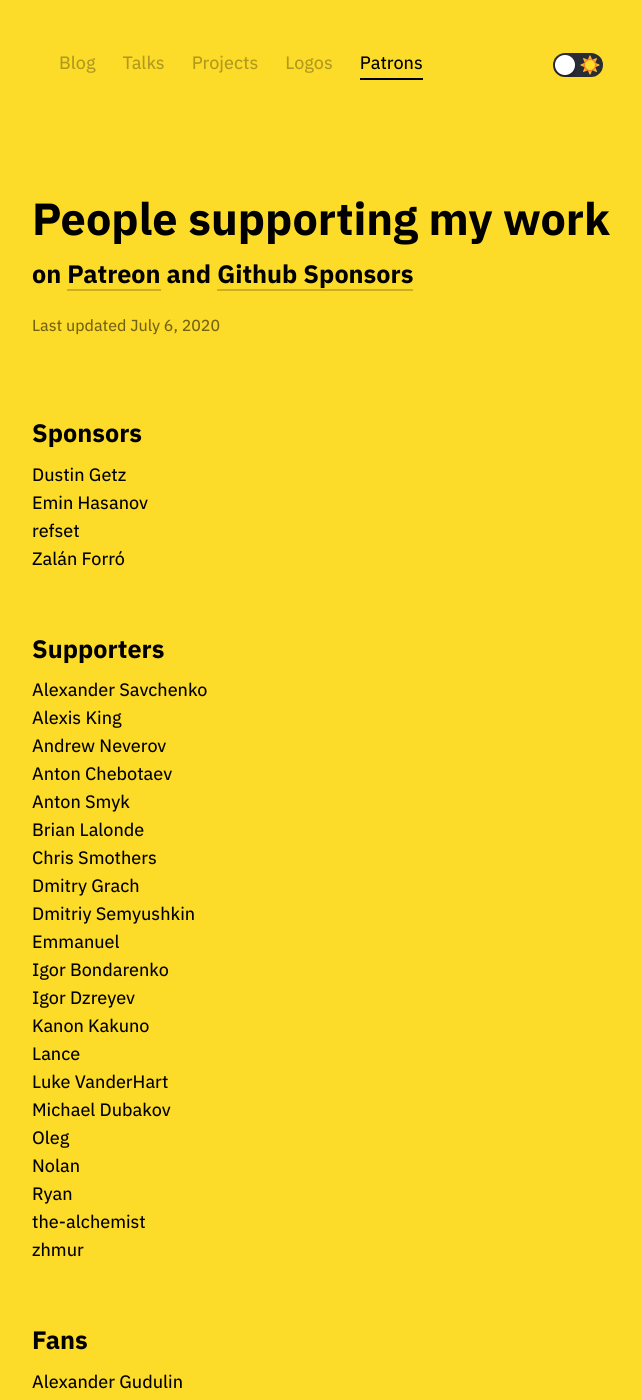
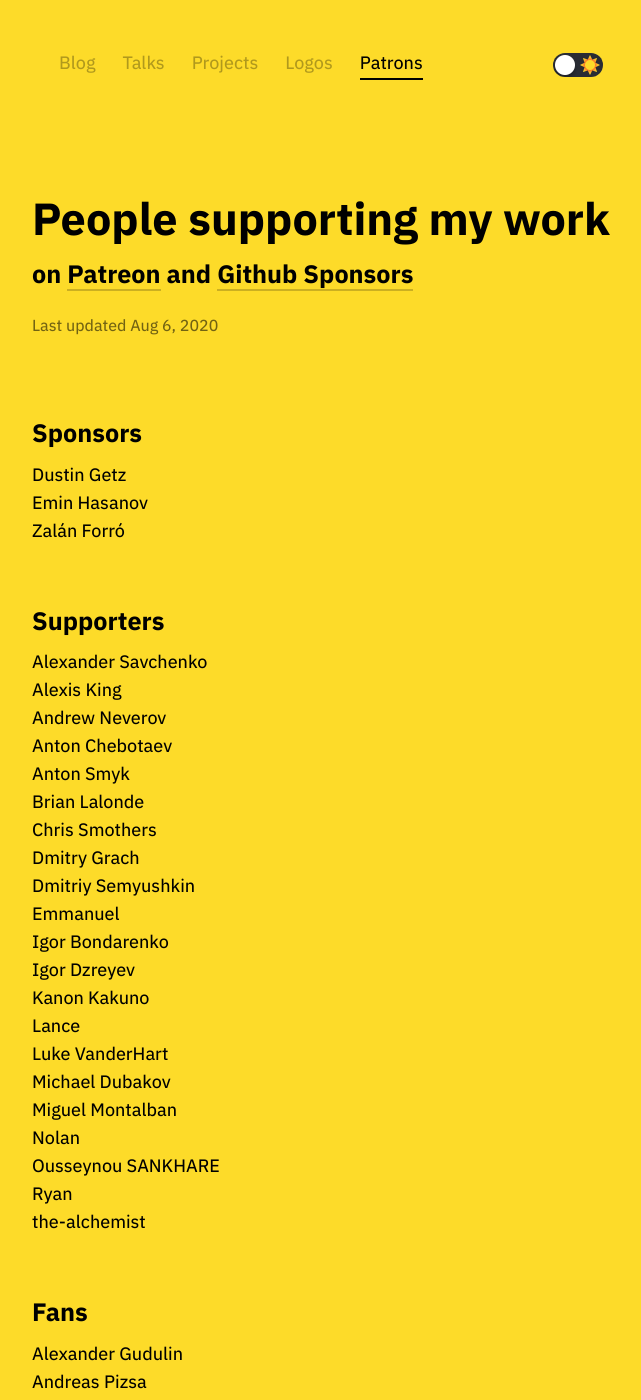
Before and after one commit to tonsky/tonsky.github.io, a Jekyll site: the page built from patrons/index.html, in a window 1280 px wide and 1400 px high. Shown: the whole window, without its empty margins (310-951 px from the left). Built offline with Jekyll 4.4.1, drawn with Linux system fonts in a browser that asks for light colours; some of the changed text lies outside the part shown.

Commit message:
July patrons

```diff
--- a/patrons/index.html
+++ b/patrons/index.html
@@ -19,12 +19,11 @@
 
 <h1 class="title">People supporting my work</h1>
 <h2>on <a href="https://patreon.com/tonsky" target="_blank">Patreon</a> and <a href="https://github.com/sponsors/tonsky" target="_blank">Github Sponsors</a></h2>
-<div class="footer">Last updated July 6, 2020</div>
+<div class="footer">Last updated Aug 6, 2020</div>
 
 <h2>Sponsors</h2>
 <li>Dustin Getz</li>
 <li>Emin Hasanov</li>
-<li>refset</li>
 <li>Zalán Forró</li>
 
 <h2>Supporters</h2>
@@ -44,11 +43,11 @@
 <li>Lance</li>
 <li>Luke VanderHart</li>
 <li>Michael Dubakov</li>
-<li>Oleg</li>
+<li>Miguel Montalban</li>
 <li>Nolan</li>
+<li>Ousseynou SANKHARE</li>
 <li>Ryan</li>
 <li>the-alchemist</li>
-<li>zhmur</li>
 
 <h2>Fans</h2>
 <li>Alexander Gudulin</li>
```
Also changed, not shown: other parts of patrons/index.html (+4 -4 lines).
